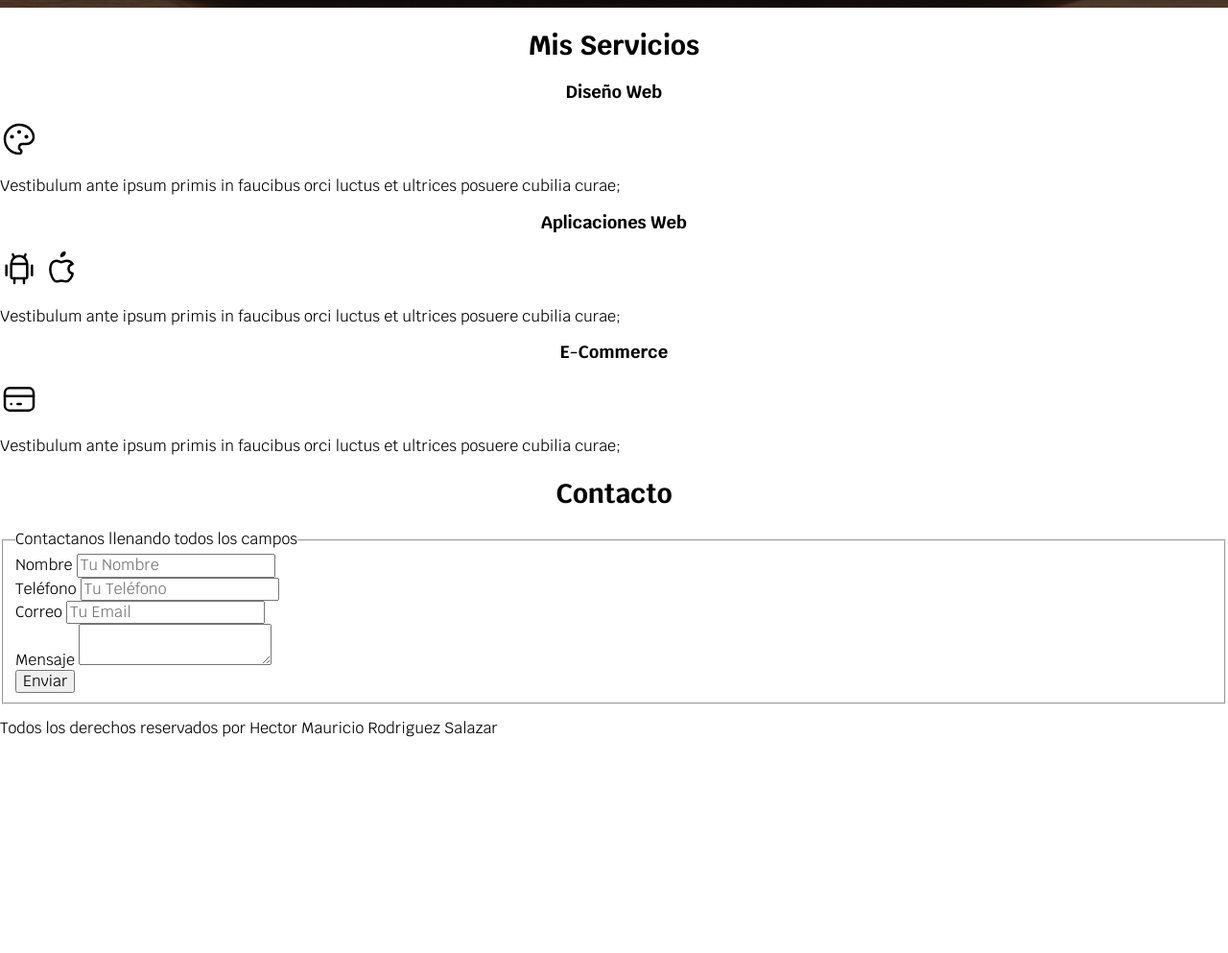
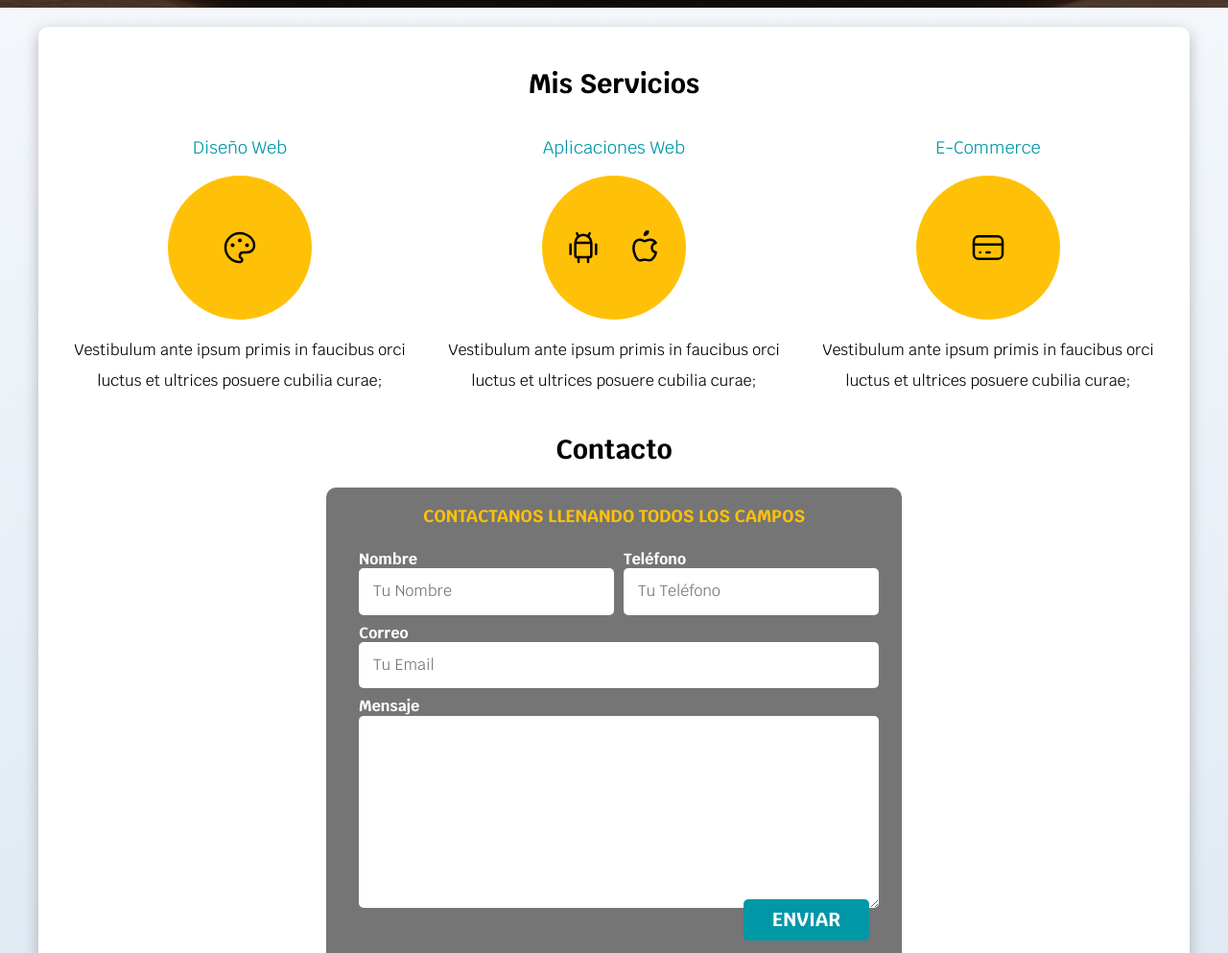
Before and after one commit to HectorMau501/FREELANCER_INICIO, a plain HTML site: page index.html in a window 1280 px wide. Shown: the part 580-1573 px from the top of the page at 96% size. Before the commit the page ends 1364 px from the top, so only its background shows below. Drawn offline with Linux system fonts and the light colour scheme.

Commit message:
Concluido el Proyecto

```diff
--- a/css/styles.css
+++ b/css/styles.css
@@ -15,6 +15,16 @@
 html{ /* Estas lineas html y body hacen que pueda ser facil de utilizar los rem*/
     font-size: 62.5%;
     box-sizing: border-box;
+    scroll-snap-type: y mandatory ; /*Este es para que haga scrool de arriba hacia abajo*/
+}
+
+    /*Scroll Snap*/
+.servicios,
+.navegacion-principal,
+.formulario{
+    /*Estos scroll son para que se detenga el scroll como en cada seccion*/
+    scroll-snap-align: center;
+    scroll-snap-stop: always;
 }
 
 /* El primer asterisco es para que selecciona todos los elementos de html
@@ -27,6 +37,7 @@ La coma es para que si hay dos clases que tengan los mismos componentes
 body{ /*Tambien lo que va hacer es adaptarse con mas sencilles a diferentes ordenadores*/
     font-size: 16px;
     font-family: 'Krub', sans-serif;
+    background-image: linear-gradient(to top, #DFE9F3 0%, var(--blanco)); /*Para el color de fondo*/
 }
 
 .contenedor{
@@ -53,12 +64,26 @@ body{ /*Tambien lo que va hacer es adaptarse con mas sencilles a diferentes orde
     border-radius: 0.5rem;
     width: 90%;
     text-align: center;
+    border: none;
 }
 
 @media (min-width: 768px) {
     .boton{
         width: auto;
     }
+}
+
+/*El hover es cuando pones el cursor en un enlace*/
+.boton:hover{
+    cursor: pointer;
+}
+
+.sombra{
+    box-shadow: 0px 5px 15px 0px rgba(112,112,112,0.48);
+    background-color: var(--blanco);
+    padding: 2rem;
+    border-radius: 1rem;
+
 }
 
     /*Tipografia*/
@@ -85,6 +110,25 @@ En cambio si lo ponemos con un h1 este solo lo va aplicar a todos los respectivo
     /*Titulos*/
 .titulo span{
     font-size: 2rem;  /* 1rem = 10px, solo que los rem son mas facil que se adapten a las webs*/
+}
+
+        /**Utilidades**/
+.w-sm-100{
+    width: 100%;
+}
+
+@media (min-width: 768px) {
+    .w-sm-100{
+        width: auto;
+    }
+}
+
+.flex{
+    display: flex;
+}
+
+.alinear-derecha{
+    justify-content: flex-end;
 }
 
     /*Navegacion Principal*/
@@ -149,6 +193,7 @@ para Laptop
     height: 450px; /*El tamanio de la foto*/
     /*padding: 20px; Para bajar el titulo*/
     position: relative;
+    margin-bottom: 2rem;
 }
 
 .contenido-hero{
@@ -174,3 +219,116 @@ para Laptop
     display: flex;
     align-items: flex-end;
 }
+
+
+/*Css se agrupa dentro del area determinada.
+ grid nos permite definir la ubicacion y tamaño de los elementos
+de tu sitio web por el contrario flexbox crece automaticamente*/
+
+@media (min-width: 768px) {
+    .servicios{
+        display: grid;
+        grid-template-columns: repeat(3,1fr); /*Para tamanio y dividir las columnas y los fr es lo mismo que decir 33.3% a cada una y el repeat es para que te lo repita tres veces*/
+        column-gap: 1rem;
+
+        /*grid: 200px 800px / 200px 200px; Primero rows y columns. Es lo mismo que lo de arriba*/
+    }
+}
+ /*para Alinear en el centro los iconos*/
+.servicio{
+    display: flex;
+    flex-direction: column;
+    align-items: center;
+}
+
+.servicio h3{
+    color: var(--secundario);
+    font-weight: normal; /*Para la negrita de la letra*/
+}
+
+.servicio p{
+    line-height: 2; /*Para cambiar el internileado*/
+    text-align: center;
+}
+
+.servicio .iconos{
+    height: 15rem;
+    width: 15rem;
+    background-color: var(--primario);
+    border-radius: 50%;/*Para si tienes la altura y el ancho que se haga un circulo*/
+    display: flex;
+    justify-content: space-evenly; /* Para alinear el contenido al centro*/
+    align-items: center; /*Para centrar los iconos*/
+}
+
+    /**Contactos**/
+.formulario{
+    background-color: var(--gris);
+    width: min(60rem , 100%);/*Ancho del recuadro gris Utiliza el valor mas pequeño*/
+    margin: 0 auto; /*Para centrar horizontalemente. El margin se utiliza mas que nada cuando sea un formulario*/
+    padding: 2rem; /*Padding sirve para que no este pegado la informacion al recuadro*/
+    border-radius: 1rem;
+}
+
+.formulario fieldset{
+    border: none;
+}
+
+.formulario legend{
+    text-align: center;
+    font-size: 1.8rem;
+    text-transform: uppercase; /*Mayus*/
+    font-weight: 700; /*La intensidad de la negrita*/
+    margin-bottom: 2rem;
+    color:  var(--primario);
+}
+
+@media (min-width: 768px) {
+    .contenedor-campos{
+        display: grid;
+        grid-template-columns: 50% 50%;
+        grid-template-rows: auto auto 20rem ; /*Esto es para dividir las filas y darles el tamaño adecuado*/
+        column-gap: 1rem; /*Separacion de columnas*/
+    }
+
+    /*Esto lo que hace es que si hay cuatro campo de una misma clase, es seleccionar solo la que deseas*/
+    .campo:nth-child(3),
+    .campo:nth-child(4){
+        grid-column: 1 / 3;/*Esto es para que una fila vaya desde una determinada coordenada hacia otra*/
+    }
+}
+
+.campo{
+    margin-bottom: 1rem;
+}
+
+.campo label{
+    color: var(--blanco);
+    font-weight: bold;
+}
+
+.campo textarea{
+    height: 20rem;
+}
+
+    /**Selectores**/
+.input-text{
+    width: 100%;
+    border: none;
+    padding: 1.5rem;
+    border-radius: .5rem;
+}
+
+
+/*.campo input[type = "text"]{
+    background-color: red;
+} */
+
+.enviar .boton{
+    width: 100%;
+}
+
+    /**Footer**/
+.footer{
+    text-align: center;
+}
--- a/index.html
+++ b/index.html
@@ -53,12 +53,16 @@
         </div><!--.contenido-hero-->
     </section><!--.hero-->
 
-    <main> <!--Main es donde va a ir lo mas importante de nuestra pagina-->
+    <main class="contenedor sombra"> <!--Main es donde va a ir lo mas importante de nuestra pagina-->
 
     <h2>Mis Servicios</h2>
 
-    <section>
+
+    <div class="servicios">     <!--Vamor a dividir las secciones en columnas con ese div-->
+
+        <section class="servicio">
             <h3>Diseño Web</h3>
+            <div class="iconos">
                 <svg xmlns="http://www.w3.org/2000/svg" class="icon icon-tabler icon-tabler-palette"
                 width="40" height="40" viewBox="0 0 24 24" stroke-width="1.5" stroke="#000000"
                 fill="none" stroke-linecap="round" stroke-linejoin="round">
@@ -69,12 +73,14 @@
                     <circle cx="12" cy="7.5" r=".5" fill="currentColor" />
                     <circle cx="16.5" cy="10.5" r=".5" fill="currentColor" />
                 </svg>
+            </div>
             <p>Vestibulum ante ipsum primis in faucibus orci luctus et ultrices posuere cubilia curae;
             </p>
         </section>
 
-    <section>
+        <section class="servicio">
             <h3>Aplicaciones Web</h3>
+            <div class="iconos">
                 <svg xmlns="http://www.w3.org/2000/svg" class="icon icon-tabler icon-tabler-brand-android"
                 width="40" height="40" viewBox="0 0 24 24" stroke-width="1.5" stroke="#000000"
                 fill="none" stroke-linecap="round" stroke-linejoin="round">
@@ -98,13 +104,14 @@
                     -2.83 1 -3.5 1c-.68 0 -1.9 -1 -3 -1z" />
                     <path d="M12 4a2 2 0 0 0 2 -2a2 2 0 0 0 -2 2" />
                 </svg>
-
+            </div>
             <p>Vestibulum ante ipsum primis in faucibus orci luctus et ultrices posuere cubilia curae;
             </p>
         </section>
 
-    <section>
+        <section class="servicio">
             <h3>E-Commerce</h3>
+            <div class="iconos">
                 <svg xmlns="http://www.w3.org/2000/svg" class="icon icon-tabler
                 icon-tabler-credit-card" width="40" height="40" viewBox="0 0 24 24"
                 stroke-width="1.5" stroke="#000000" fill="none" stroke-linecap="round" stroke-linejoin="round">
@@ -114,51 +121,53 @@
                     <line x1="7" y1="15" x2="7.01" y2="15" />
                     <line x1="11" y1="15" x2="13" y2="15" />
                 </svg>
+            </div>
             <p>Vestibulum ante ipsum primis in faucibus orci luctus et ultrices posuere cubilia curae;
             </p>
         </section>
-
-    </main>
+    </div>  <!--Cierre de la clases Servicios-->
 
         <section>
             <h2>Contacto</h2>
 
-        <form> <!--form es una etiqueta para crear un formulario-->
+            <form class="formulario"> <!--form es una etiqueta para crear un formulario-->
                 <fieldset> <!--Esta etiqueta sirve para poner en un formulario a un grupo de campos-->
                     <legend>Contactanos llenando todos los campos</legend> <!--legend es una etiqueta como h solo que esta sirve para formularios-->
 
-                <div> <!-- Esta etiqueta sirve para poner la informacion en un recuadro-->
+                    <div class="contenedor-campos">
+                    <div class="campo"> <!-- Esta etiqueta sirve para poner la informacion en un recuadro-->
                         <label>Nombre</label> <!--Esta sirve para poner un nombre de un campo en la forma-->
-                    <input type="text" placeholder="Tu Nombre"> <!--La etiqueta input sirve para que podamos
+                        <input class="input-text" type="text" placeholder="Tu Nombre"> <!--La etiqueta input sirve para que podamos
                                                         poner un campo en donde vamos a poder llenar los campos-->
                     </div>
 
-                <div>
+                    <div class="campo">
                         <label>Teléfono</label>
-                    <input type="tel" placeholder="Tu Teléfono">
+                        <input class="input-text" type="tel" placeholder="Tu Teléfono">
                     </div>
 
-                <div>
+                    <div class="campo">
                         <label>Correo</label>
-                    <input type="email" placeholder="Tu Email">
+                        <input class="input-text" type="email" placeholder="Tu Email">
                     </div>
 
-                <div>
+                    <div class="campo">
                         <label>Mensaje</label>
-                    <textarea></textarea>
+                        <textarea class="input-text"></textarea>
                     </div>
+                </div>    <!--Contenedor de los campos-->
 
-                <div>
-                    <input type="submit" value="Enviar">
+                    <div class="alinear-derecha flex">
+                        <input class="boton w-sm-100" class="input-text" type="submit" value="Enviar">
                     </div>
                 </fieldset>
             </form>
         </section>
+</main>
 
-    <footer>    <!-- Esta etiqueta sirve para poner un pie de pagina-->
+    <footer class="footer">    <!-- Esta etiqueta sirve para poner un pie de pagina-->
         <p>Todos los derechos reservados por Hector Mauricio Rodriguez Salazar</p>
     </footer>
 
-
 </body>
 </html> <!--Cuando tengamos una diagola es que es de termino-->
```
Lines whose indentation alone changed are shown as unchanged.
